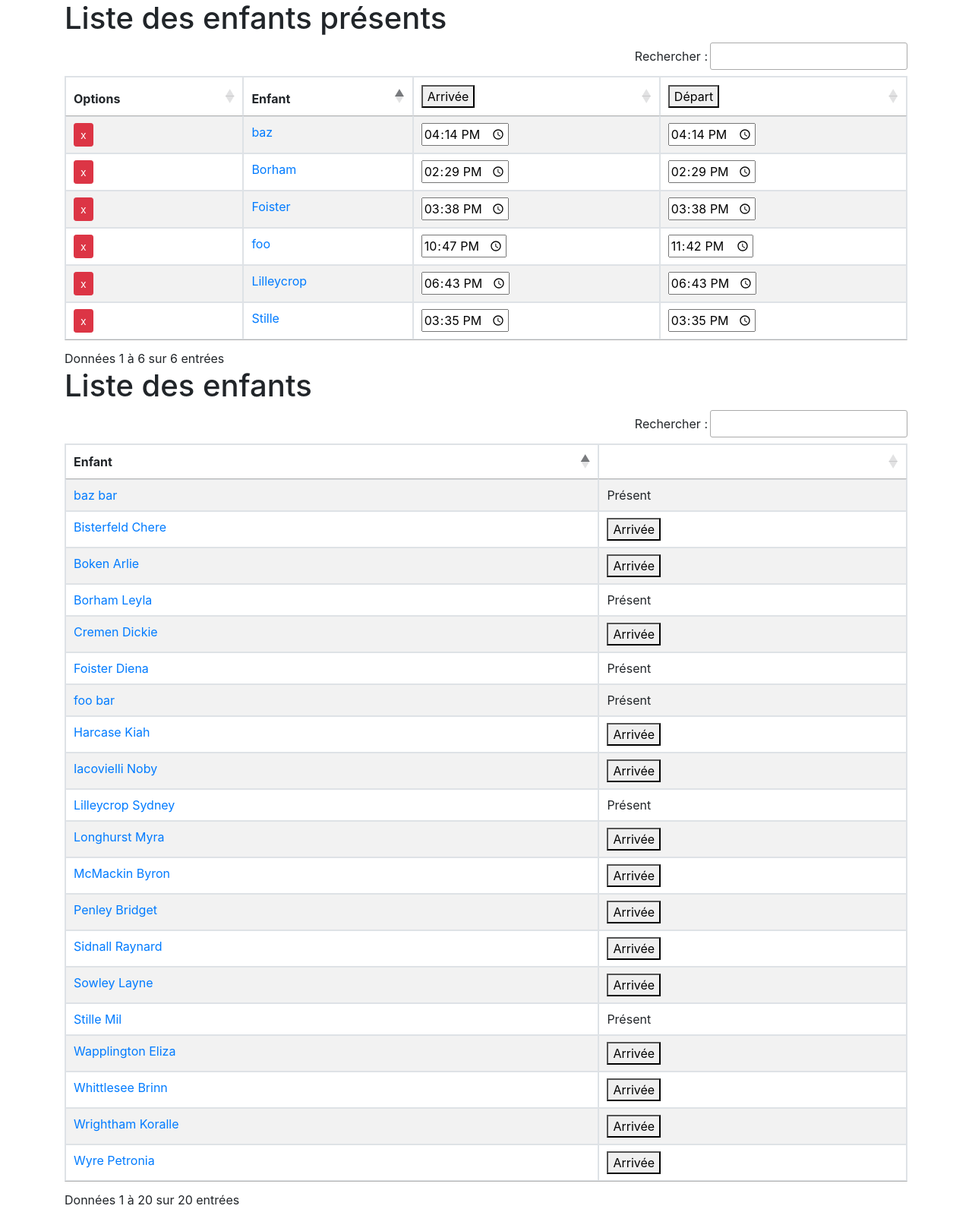
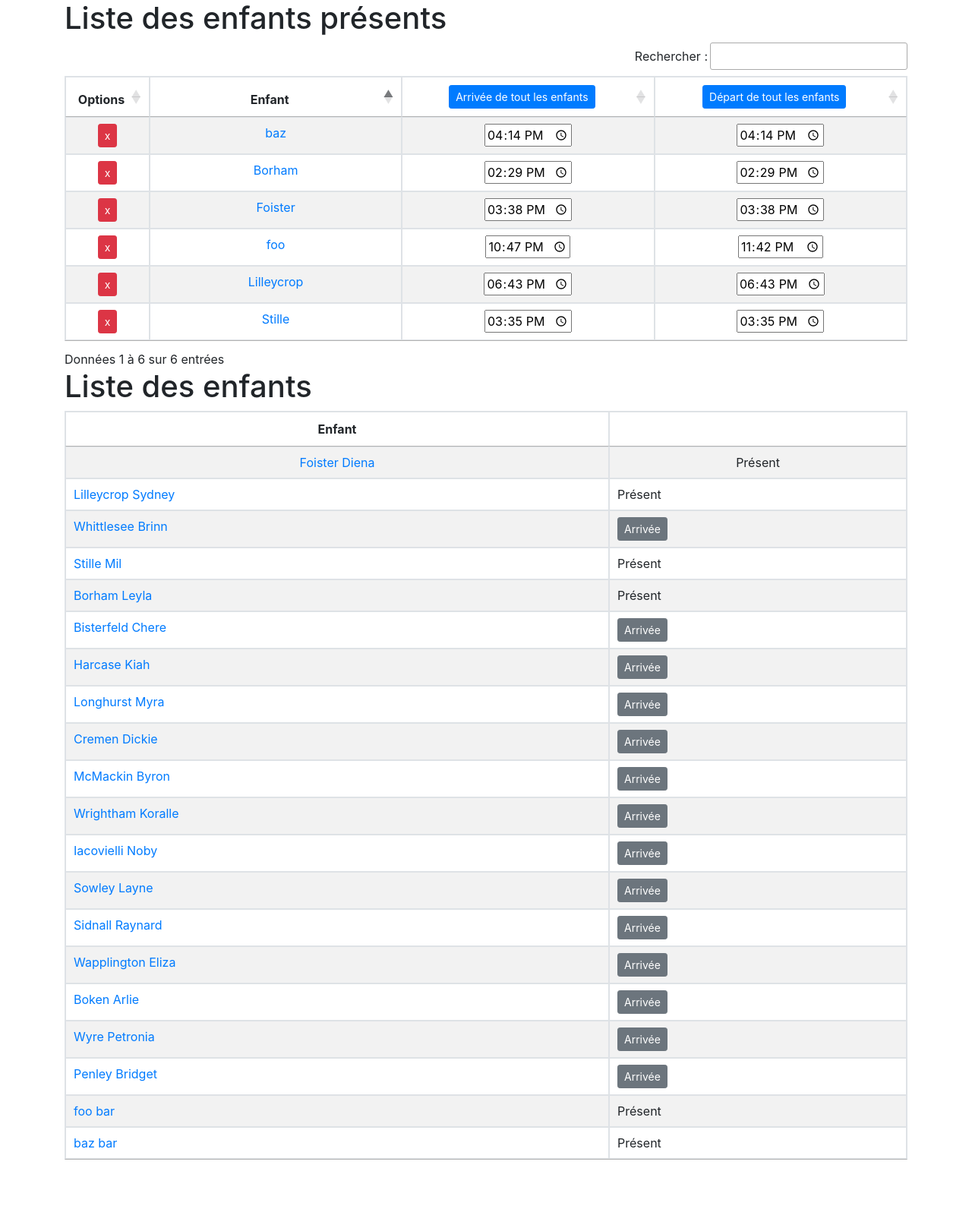
Before and after one commit to ClementMagniez/Garderie-S9, a Django app: page /enfant/ in a window 1280 px wide. Shown: the part 56-1648 px from the top of the page at 76% size. After the commit the page ends 1583 px from the top, so only its background shows below. Run offline with Django 3.2, Linux system fonts and the light colour scheme; data comes from the database, SQL or seed files in the repository; some libraries are stand-ins or nearby versions.

Commit message:
CSS des tableaux + modal contactez-nous

```diff
--- a/garderie/static/garderie/js/child_list.js
+++ b/garderie/static/garderie/js/child_list.js
@@ -26,7 +26,7 @@ function removeArrival(schedule_id, child_id) {
 				alert(data['error']);
 			else {
 				data_tab1.rows(`[data-sid='${schedule_id}']`).remove().draw();
-				$(`#table2 [data-cid=${child_id}] td:eq(1)`).html('<button type="button" class="button_out_arrival">Arrivée</button>');
+				$(`#table2 [data-cid=${child_id}] td:eq(1)`).html('<button type="button" class="button_out_arrival btn btn-secondary btn-sm">Arrivée</button>');
 			}
 		}
 	});
@@ -42,7 +42,7 @@ function getRowForChildIn(data, child_id) {
 		`<button class="btn btn-danger btn-sm" onclick="removeArrival(${data['sid']}, ${child_id})">x</button>`,
 		`<a href="${child_id}">${data['name']}</a>`,
 		`<input type="time" class="input_arrival" required value="${arrival}"></input>`,
-		`<button type='button' class='button_in_departure'>Départ</button>`
+		`<button type='button' class='button_in_departure btn btn-secondary btn-sm'>Départ</button>`
 	];
 }
 
--- a/garderie/templates/garderie/base.html
+++ b/garderie/templates/garderie/base.html
@@ -45,7 +45,7 @@
 		{% endif %}
 		<span class="navbar-text"> | </span>
 		<li class="nav-item">
-			<a class="nav-link" href="#">
+			<a class="nav-link" href="#contactModal" data-toggle="modal" data-target="#contactModal">
 		      Contactez-nous
 		    </a>
 		</li>
@@ -56,6 +56,33 @@
 <body>
 	{% block body %} {% endblock %}
 	{% block footer %} {% endblock %}
+
+	<div class="modal fade" id="contactModal" tabindex="-1" role="dialog" aria-labelledby="exampleModalCenterTitle" aria-hidden="true">
+  <div class="modal-dialog" role="document">
+    <div class="modal-content">
+      <div class="modal-header">
+        <h5 class="modal-title">Contactez-nous</h5>
+        <button type="button" class="close" data-dismiss="modal" aria-label="Close">
+          <span aria-hidden="true">&times;</span>
+        </button>
+      </div>
+      <div class="modal-body">
+
+      	Numéro de la garderie : 06 06 06 06 06
+      	<br>
+      	Courriel de Mme la directrice : mail@mail.fr
+
+      </div>
+
+      <div class="modal-footer">
+      	<!-- Bloc pied de page -->
+
+      </div>
+    </div>
+  </div>
+</div>
+
+
 </body>
 {% block scripts %}
 {% endblock %}
--- a/garderie/templates/garderie/children_list.html
+++ b/garderie/templates/garderie/children_list.html
@@ -33,7 +33,17 @@
 						    "loadingRecords": "Chargement...",
 						    "processing":     "Execution...",
 						    "zeroRecords":    "Aucune correspondance trouvée"
-						}
+						},
+						"columns": [
+						    { "width": "10%" },
+						    { "width": "30%" },
+						    { "width": "30%" },
+						    { "width": "30%" },
+						  ],
+						columnDefs: [
+						    { className: 'text-center', targets: "_all" },
+						    { className: 'auto-fit', targets: [2, 3] }
+						  ]
 		    		});
 
 	let data_tab2 = $('#table2').DataTable({
@@ -51,7 +61,15 @@
 						    "loadingRecords": "Chargement...",
 						    "processing":     "Execution...",
 						    "zeroRecords":    "Aucune correspondance trouvée"
-						}
+						},
+						columnDefs: [
+						    { className: 'text-center', targets: "_all" }
+						  ],
+						"columns": [
+						    null,
+						    null,
+						    { "width": "10%" },
+						  ]
 			    	});
 
 </script>
@@ -70,8 +88,8 @@
 			<tr>
 				<th>Options</th>
 				<th>Enfant</th>
-				<th><button class="button_all_arrivals">Arrivée</button></th>
-				<th><button class="button_all_departures">Départ</button></th>
+				<th><button class="button_all_arrivals btn btn-primary btn-sm">Arrivée de tout les enfants</button></th>
+				<th><button class="button_all_departures btn btn-primary btn-sm">Départ de tout les enfants</button></th>
 			</tr>
 		</thead>
 		<tbody>
@@ -91,7 +109,7 @@
 					<td> {% if schedule %}
 						<input type="time"class="input_arrival" required value="{{schedule.arrival |default_if_none:''|date:"G:i"}}"></input>
 							{% else %}
-								<button class="button_in_arrival">Arrivée</button>
+								<button class="button_in_arrival btn btn-secondary btn-sm">Arrivée</button>
 
 							{% endif %}
 
@@ -99,7 +117,7 @@
 					<td> {% if schedule and schedule.departure %}
 						<input type="time"class="input_departure" required value="{{schedule.departure |default_if_none:''|date:"G:i"}}"></input>
 							{% elif schedule and schedule.arrival %}
-								<button class="button_in_departure">Départ</button>
+								<button class="button_in_departure btn btn-secondary btn-sm">Départ</button>
 
 							{% endif %}
 					</td>
@@ -130,10 +148,10 @@
 							{{child.fullname}}
 					</a>
 				</td>
-				<td> {% if child.was_here %}
+				<td> {% if child.incomplete_schedule or child.was_here %}
 								<span>Présent</span>
 							{% else %}
-								<button type="button" class="button_out_arrival">Arrivée</button>
+								<button type="button" class="button_out_arrival btn btn-secondary btn-sm">Arrivée</button>
 							{% endif %}
 				</td>
 				{% if user.is_superuser %}
```
Also changed, not shown: garderie/templates/garderie/parent_list.html (+9 -1 lines).
